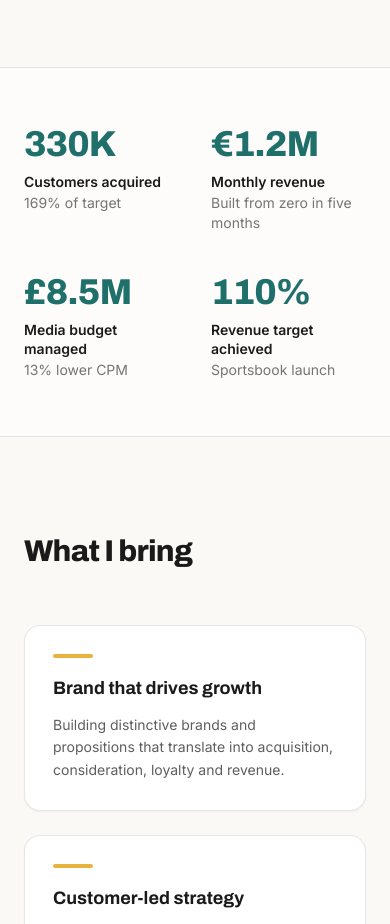
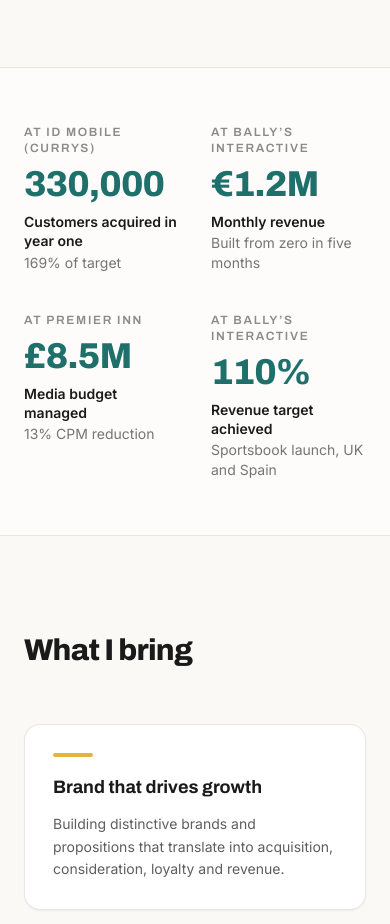
Before and after one commit to johnannoh-art/professionalwebsite, a Next.js app: page / in a window 390 px wide. Shown: the part 1160-2084 px from the top of the page. Built offline with nearby package versions, Linux system fonts and the light colour scheme.

Commit message:
Add company attribution to proof-bar stats
Show which engagement each stat came from (iD Mobile/Currys, Bally's
Interactive, Premier Inn) and tighten the supporting copy for each.

```diff
--- a/components/ProofBar.tsx
+++ b/components/ProofBar.tsx
@@ -1,23 +1,27 @@
 const stats = [
   {
-    value: "330K",
-    label: "Customers acquired",
+    company: "At iD Mobile (Currys)",
+    value: "330,000",
+    label: "Customers acquired in year one",
     detail: "169% of target",
   },
   {
+    company: "At Bally’s Interactive",
     value: "€1.2M",
     label: "Monthly revenue",
     detail: "Built from zero in five months",
   },
   {
+    company: "At Premier Inn",
     value: "£8.5M",
     label: "Media budget managed",
-    detail: "13% lower CPM",
+    detail: "13% CPM reduction",
   },
   {
+    company: "At Bally’s Interactive",
     value: "110%",
     label: "Revenue target achieved",
-    detail: "Sportsbook launch",
+    detail: "Sportsbook launch, UK and Spain",
   },
 ];
 
@@ -27,8 +31,11 @@ export default function ProofBar() {
       <div className="mx-auto max-w-content px-6 py-14 lg:px-8">
         <div className="grid grid-cols-2 gap-x-8 gap-y-10 lg:grid-cols-4">
           {stats.map((stat) => (
-            <div key={stat.label}>
-              <p className="font-display text-4xl font-extrabold tracking-tight text-teal sm:text-5xl">
+            <div key={stat.company + stat.value}>
+              <p className="font-display text-xs font-semibold uppercase tracking-[0.14em] text-ink/50">
+                {stat.company}
+              </p>
+              <p className="mt-2 font-display text-4xl font-extrabold tracking-tight text-teal sm:text-5xl">
                 {stat.value}
               </p>
               <p className="mt-2 text-sm font-semibold leading-snug text-ink">
```
